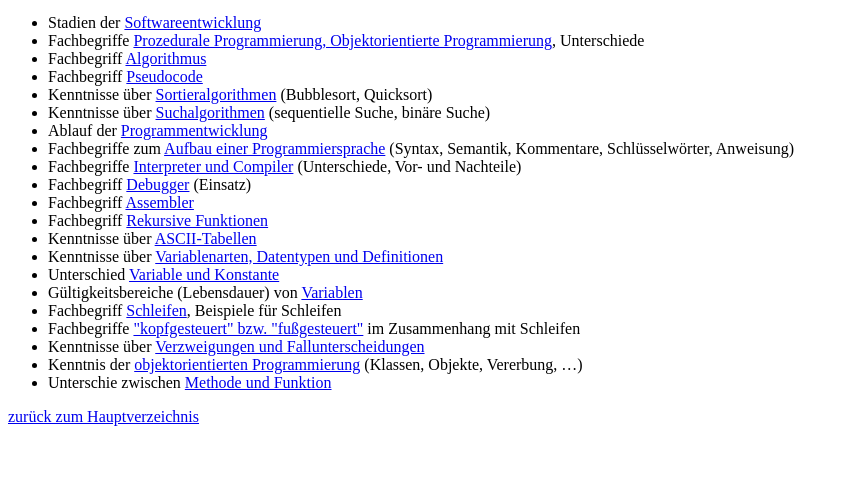
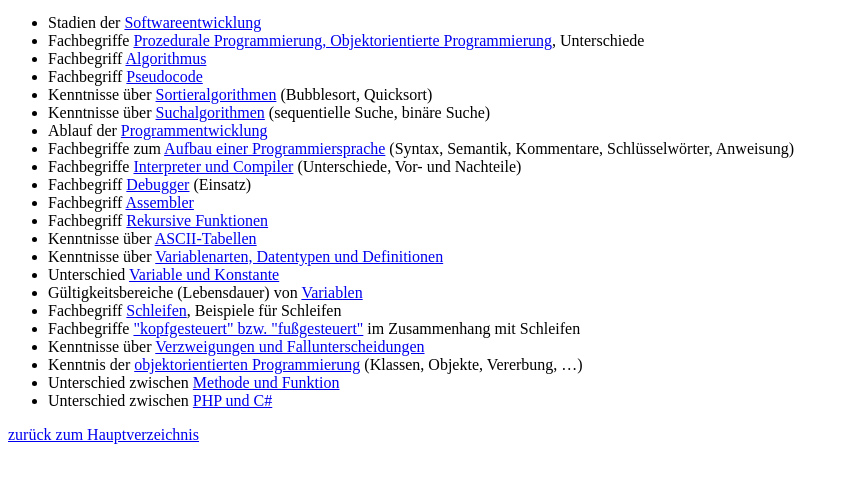
Before and after one commit to MrAdemK/HTML, a plain HTML site: page Programmieren/Programmieren.html in a window 1280 px wide. Shown: the part 100-582 px from the top of the page, without its empty margins (0-849 px from the left). Drawn offline with Linux system fonts and the light colour scheme.

Commit message:
Schreibfehler

```diff
--- a/Programmieren/Programmieren.html
+++ b/Programmieren/Programmieren.html
@@ -39,7 +39,8 @@
         </li>
         <li>Kenntnis der <a href="objekt.Programmierung.html">objektorientierten Programmierung</a> (Klassen, Objekte,
             Vererbung, …)</li>
-        <li>Unterschie zwischen <a href="methodeUndfunktion.html">Methode und Funktion</a></li>
+        <li>Unterschied zwischen <a href="methodeUndfunktion.html">Methode und Funktion</a></li>
+        <li>Unterschied zwischen <a href="phpUndCs.html">PHP und C#</a></li>
     </ul>
     <a href="/index.html">zurück zum Hauptverzeichnis</a>
 </body>
```
